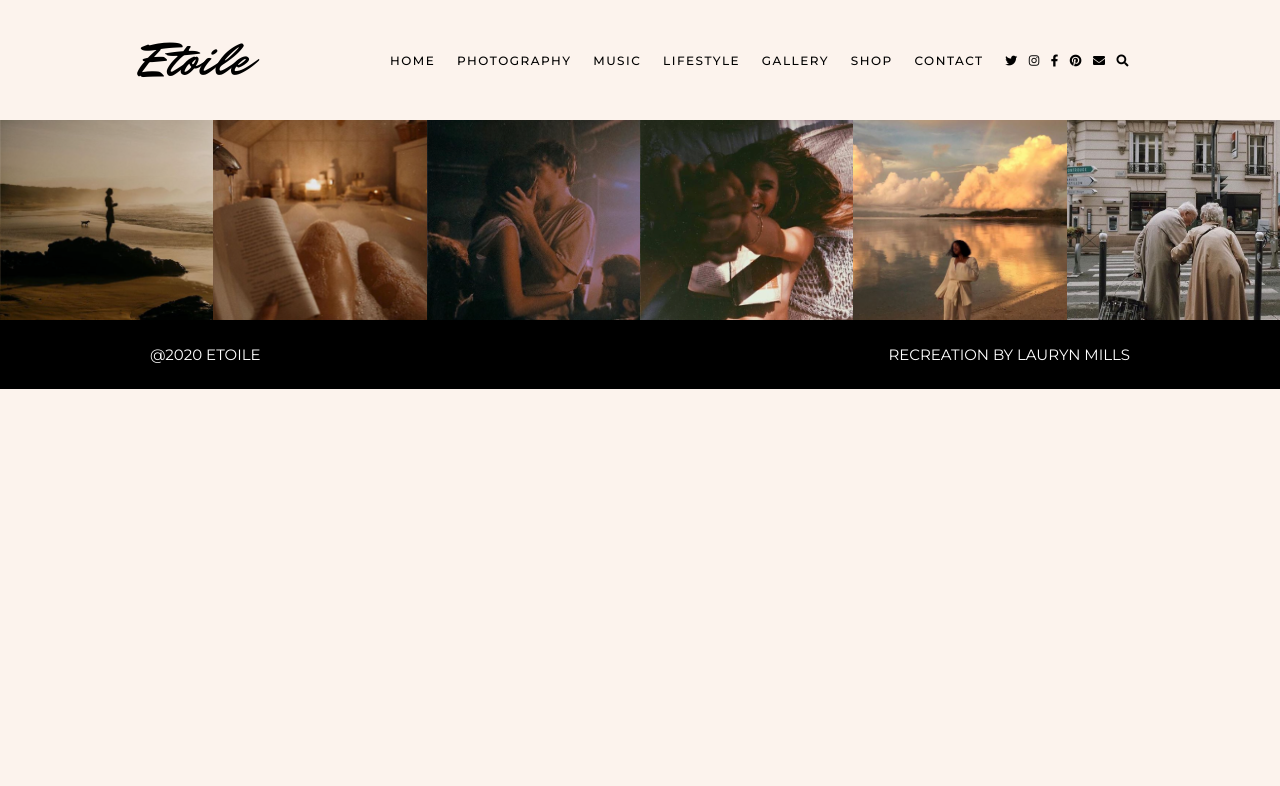
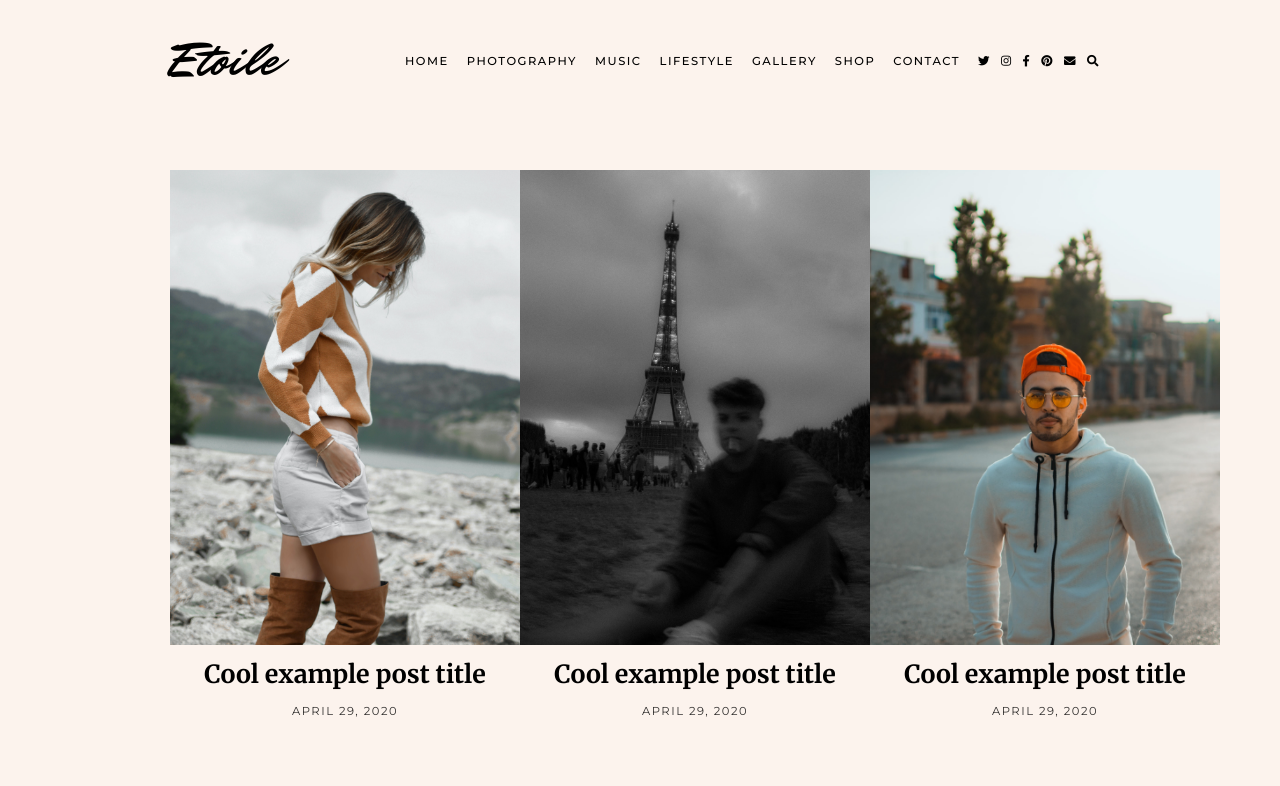
Before and after one commit to LaurynAtlanta/Etoile-blog-recreation, a website: page src/music.html in a window 1280 px wide. Shown: the top 786 px of the page. Drawn offline with Linux system fonts and the light colour scheme.

Commit message:
styling for category pages

```diff
--- a/src/music.html
+++ b/src/music.html
@@ -4,7 +4,7 @@
     <meta charset="UTF-8">
     <meta name="viewport" content="width=device-width, initial-scale=1.0">
     <title>Etoile | Music </title>
-    <link rel="stylesheet" href="../src/public/stylesheets/styles.css">
+    <link rel="stylesheet" href="../src/public/stylesheets/posts.css">
     <link rel="stylesheet" href="https://cdnjs.cloudflare.com/ajax/libs/font-awesome/5.15.1/css/all.min.css" integrity="sha512-+4zCK9k+qNFUR5X+cKL9EIR+ZOhtIloNl9GIKS57V1MyNsYpYcUrUeQc9vNfzsWfV28IaLL3i96P9sdNyeRssA==" crossorigin="anonymous" />
 </head>
 <body>
@@ -31,6 +31,29 @@
         </ul>
     </nav>
 
+    <div class="posts">
+        <div class="post one">
+            <div class="firstimage"></div>
+            <div class="postcontent">
+                <h1><a href="">Cool example post title</a></h1>
+                <p>APRIL 29, 2020</p>
+            </div>
+        </div>
+        <div class="post two">
+            <div class="firstimage"></div>
+            <div class="postcontent">
+                <h1><a href="">Cool example post title</a></h1>
+                <p>APRIL 29, 2020</p>
+            </div>
+        </div>
+        <div class="post three">
+            <div class="firstimage"></div>
+            <div class="postcontent">
+                <h1><a href="">Cool example post title</a></h1>
+                <p>APRIL 29, 2020</p>
+            </div>
+        </div>
+    </div>
 
     <footer>
         <div class="images">
--- a/src/public/stylesheets/styles.scss
+++ b/src/public/stylesheets/posts.scss
@@ -15,22 +15,16 @@ $lightpink:  #fcf3ed;
     align-items: center;
 }
 
+@mixin flexColumn{
+    display: flex;
+    flex-direction: column;
+    align-items: center;
+    justify-content: center;
+}
+
 @mixin featuredimage{
     background-position: center;
     background-size: cover;
-}
-
-@mixin content{
-    @include contentbasic;
-    @include links;
-        width: 39%;
-        position: absolute;
-        height: 40%;
-        padding: 5px 10px;
-
-    .readmore{
-        @include readmore;
-    }
 }
 
 @mixin links{
@@ -43,55 +37,25 @@ $lightpink:  #fcf3ed;
 @mixin contentbasic{
     h1{
         font-family: $serif;
-        margin-bottom: 12px;
-        font-size: 27px;
-    }
-    .category{
-        font-family:$sansserif;
-        font-size: 13px;
-        margin-bottom: 8px;
-        letter-spacing: 1.5px;
+        margin: 13px 0;
+        font-weight: 600;
+        font-size: 25px;
+        @include links;
     }
 
     p{
+        font-family:$sansserif;
         opacity: 0.8;
-        font-size: 15px;
+        font-size: 11.5px;
         line-height: 1.4;
+        letter-spacing: 1.5px;
     }
-}
-
-@mixin readmore{
-        margin-top: 20px;
-        background-color: black;
-        border:none;
-        font-family: $sansserif;
-        padding: 8px 10px;
-        font-size: 12px;
-        letter-spacing: 1.3px;
-        border: none;
-        outline: none;
-        a{
-            color: white;
-        }
 }
 
 @mixin posts{
 
     .postcontent{
-        @include content;
-    }
-
-    .firstimage{
-        @include featuredimage;
-        height: 100vh;
-        width:50%;
-    }
-    .secondimage{
-        @include featuredimage;
-        height: 55vh;
-        width:45%;
-        position: absolute;
-        border: 10px solid $lightpink;
+        @include contentbasic;
     }
 
 }
@@ -116,7 +80,7 @@ body{
 // NAVIGATION
 // ========================================================
 nav{
-    padding: 0 140px;
+    padding: 0 170px;
     @include flexspace;
     height: 15vh;
 
@@ -141,7 +105,7 @@ nav{
             a{
                 text-decoration: none;
                 font-family: $sansserif;
-                font-size: 12px;
+                font-size: 11.5px;
                 font-weight: 500;
                 letter-spacing: 1.5px;
                 color: black;
@@ -161,127 +125,53 @@ nav{
     }
 }
 
-// ========================================================
-//  HOMEPAGE HEADER
-// ========================================================
-#slider{
-    margin: 0 140px;
-        .sliderimage{
-            @include featuredimage;
-            background-image: url('../images/photo1.jpg');
-            height: 83vh;
-            width: 70%;
-        }
-        .slidercontent{
-            background-color: $lightpink;
-            width: 32%;
-            position: absolute;
-            left: 58%;
-            top: 45%;
-            padding: 25px;
-            @include contentbasic;
-            @include links;
-        }
-        .readmore{
-            @include readmore;
-            position: absolute;
-            top: 100%;
-            right:0;
-    }
 
-    #whiteslider{
-        width: 100%;
-        height: 70vh;
-        background-color: white;
-        position: absolute;
-        z-index: -1;
-        top:22%;
-        left:0;
-    }
-
-}
 
 // ========================================================
 // POSTS
 // ========================================================
 
 .posts{
-    margin: 0px 140px;
-    @include posts;
-
-    .post{
-        margin: 80px 0px;
-    }
+    margin: 50px 170px 70px;
+    @include flexspace;
 
     .one{
+        @include posts;
+        @include flexColumn;
         .firstimage{
             background-image: url('/src/public/images/photo2.jpg');
-        }
-        .secondimage{
-            background-image: url('/src/public/images/photo1.jpg');
-            top:140%;
-            right:10%;
+            @include featuredimage;
+            width:350px;
+            height:475px;
         }
         .postcontent{
-            top: 112%;
-            right: 11%;
+            @include flexColumn;
         }
     }
     .two{
+        @include posts;
+        @include flexColumn;
         .firstimage{
             background-image: url('/src/public/images/photo3.jpg');
-            margin-left: auto;
-        }
-        .secondimage{
-            background-image: url('/src/public/images/photo11.png');
-            top:230%;
-            left:10%;
+            @include featuredimage;
+            width:350px;
+            height:475px;
         }
         .postcontent{
-            top: 287%;
-            left: 11%;
+            @include flexColumn;
         }
     }
     .three{
+        @include posts;
+        @include flexColumn;
         .firstimage{
             background-image: url('/src/public/images/photo4.jpg');
-        }
-        .secondimage{
-            background-image: url('/src/public/images/photo10.png');
-            top:360%;
-            right:10%;
+            @include featuredimage;
+            width:350px;
+            height:475px;
         }
         .postcontent{
-            top: 334%;
-            right: 11%;
-        }
-    }
-    .four{
-        .firstimage{
-            background-image: url('/src/public/images/photo5.jpg');
-        }
-        .secondimage{
-            background-image: url('/src/public/images/photo1.jpg');
-            top:450%;
-            right:10%;
-        }
-        .postcontent{
-            top: 509%;
-            right: 11%;
-        }
-    }
-    .five{
-        .firstimage{
-            background-image: url('/src/public/images/photo6.jpg');
-        }
-        .secondimage{
-            background-image: url('/src/public/images/photo1.jpg');
-            top:585%;
-            right:10%;
-        }
-        .postcontent{
-            top: 557%;
-            right: 11%;
+            @include flexColumn;
         }
     }
 }
@@ -294,8 +184,8 @@ footer{
         display: flex;
         align-items: center;
         .image{
-            width: 227.5px;
-            height:200px;
+            width: 240px;
+            height:240px;
         }
         .image1{
             background-image: url('/src/public/images/photo7.png');
```
Also changed, not shown: src/lifestyle.html (+25 -1 lines), src/photography.html (+24 -1 lines), src/public/stylesheets/posts.css (added), src/public/stylesheets/styles.css, 2 other files.
